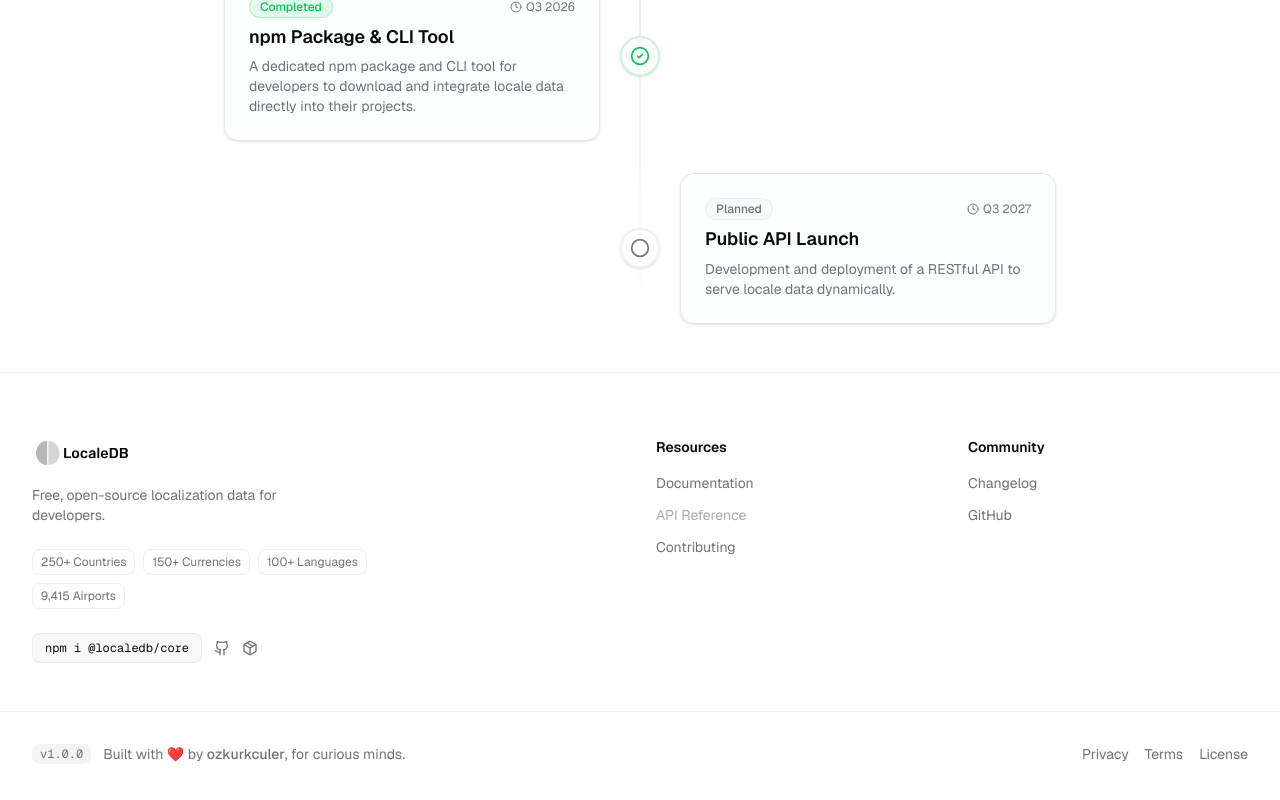
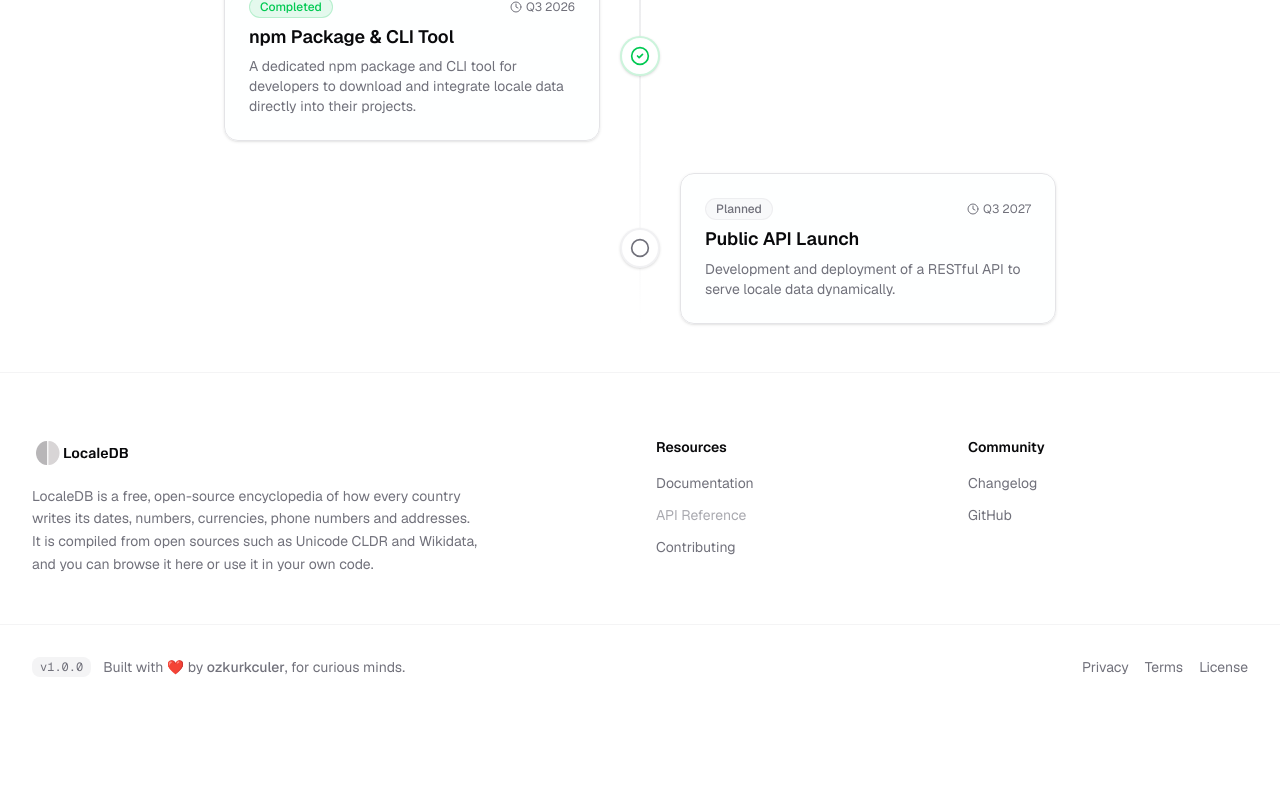
Before and after one commit to ozkurkculer/localedb, a Next.js app: page /en/roadmap in a window 1280 px wide. Shown: the part 882-1682 px from the top of the page. After the commit the page ends 1623 px from the top, so only its background shows below. Built offline with nearby package versions, Linux system fonts and the light colour scheme; some icons are missing.

Commit message:
feat: update footer descriptions for localization in multiple languages

```diff
--- a/messages/en.json
+++ b/messages/en.json
@@ -678,7 +678,7 @@
         }
     },
     "footer": {
-        "description": "Free, open-source localization data for developers.",
+        "description": "LocaleDB is a free, open-source encyclopedia of how every country writes its dates, numbers, currencies, phone numbers and addresses. It is compiled from open sources such as Unicode CLDR and Wikidata, and you can browse it here or use it in your own code.",
         "sections": {
             "resources": {
                 "title": "Resources",
--- a/messages/es.json
+++ b/messages/es.json
@@ -717,7 +717,7 @@
         }
     },
     "footer": {
-        "description": "Datos de localización gratuitos y de código abierto para desarrolladores.",
+        "description": "LocaleDB es una enciclopedia gratuita y de código abierto sobre cómo cada país escribe sus fechas, números, monedas, números de teléfono y direcciones. Se compila a partir de fuentes abiertas como Unicode CLDR y Wikidata, y puedes consultarla aquí o usarla en tu propio código.",
         "sections": {
             "resources": {
                 "title": "Recursos",
--- a/messages/fr.json
+++ b/messages/fr.json
@@ -717,7 +717,7 @@
         }
     },
     "footer": {
-        "description": "Données de localisation gratuites et open source pour les développeurs.",
+        "description": "LocaleDB est une encyclopédie gratuite et open source sur la façon dont chaque pays écrit ses dates, ses nombres, ses devises, ses numéros de téléphone et ses adresses. Elle est compilée à partir de sources ouvertes comme Unicode CLDR et Wikidata : consultez-la ici ou utilisez-la dans votre propre code.",
         "sections": {
             "resources": {
                 "title": "Ressources",
--- a/messages/ja.json
+++ b/messages/ja.json
@@ -717,7 +717,7 @@
         }
     },
     "footer": {
-        "description": "開発者向けの無料オープンソースローカリゼーションデータ。",
+        "description": "LocaleDB は、各国が日付・数値・通貨・電話番号・住所をどのように表記するかをまとめた、無料のオープンソース百科事典です。Unicode CLDR や Wikidata などのオープンなソースから編纂されており、ここで閲覧することも、自分のコードで利用することもできます。",
         "sections": {
             "resources": {
                 "title": "リソース",
--- a/messages/pt.json
+++ b/messages/pt.json
@@ -717,7 +717,7 @@
         }
     },
     "footer": {
-        "description": "Dados de localização gratuitos e de código aberto para desenvolvedores.",
+        "description": "O LocaleDB é uma enciclopédia gratuita e de código aberto sobre como cada país escreve datas, números, moedas, números de telefone e endereços. É compilado a partir de fontes abertas como o Unicode CLDR e a Wikidata, e pode consultá-lo aqui ou usá-lo no seu próprio código.",
         "sections": {
             "resources": {
                 "title": "Recursos",
--- a/messages/tr.json
+++ b/messages/tr.json
@@ -679,7 +679,7 @@
         }
     },
     "footer": {
-        "description": "Geliştiriciler için ücretsiz, açık kaynaklı yerelleştirme verileri.",
+        "description": "LocaleDB, her ülkenin tarihleri, sayıları, para birimlerini, telefon numaralarını ve adresleri nasıl yazdığını anlatan ücretsiz ve açık kaynaklı bir ansiklopedidir. Unicode CLDR ve Wikidata gibi açık kaynaklardan derlenir; burada göz atabilir ya da kendi kodunda kullanabilirsin.",
         "sections": {
             "resources": {
                 "title": "Kaynaklar",
--- a/messages/zh.json
+++ b/messages/zh.json
@@ -717,7 +717,7 @@
         }
     },
     "footer": {
-        "description": "面向开发人员的免费开源本地化数据。",
+        "description": "LocaleDB 是一部免费的开源百科，介绍每个国家如何书写日期、数字、货币、电话号码和地址。它汇集自 Unicode CLDR、Wikidata 等开放来源，你可以在这里浏览，也可以在自己的代码中使用。",
         "sections": {
             "resources": {
                 "title": "资源",
--- a/src/components/layout/footer.tsx
+++ b/src/components/layout/footer.tsx
@@ -5,7 +5,6 @@
 import { footerNav } from '@/config/navigation';
 import { getAppVersion } from '@/lib/updates';
 import { Logo } from '@/components/logo';
-import { Github, Package } from 'lucide-react';
 
 export async function Footer() {
     const t = await getTranslations();
@@ -18,41 +17,7 @@
                     <Link href="/" className="flex items-center space-x-2">
                         <Logo className="h-8 w-auto" />
                     </Link>
-                    <p className="mt-4 max-w-xs text-sm text-muted-foreground">{t('footer.description')}</p>
-
-                    {/* Dataset at a glance */}
-                    <ul className="mt-6 flex max-w-sm flex-wrap gap-2 text-xs text-muted-foreground">
-                        {(['countries', 'currencies', 'languages', 'airports'] as const).map((key) => (
-                            <li key={key} className="rounded-md border border-border/60 px-2 py-1">
-                                {t(`docs.overview.stats.${key}`)}
-                            </li>
-                        ))}
-                    </ul>
-
-                    {/* Install + links */}
-                    <div className="mt-6 flex flex-wrap items-center gap-3">
-                        <code className="rounded-md border border-border/60 bg-muted/50 px-3 py-1.5 font-mono text-xs text-foreground">
-                            npm i @localedb/core
-                        </code>
-                        <a
-                            href={siteConfig.links.github}
-                            target="_blank"
-                            rel="noopener noreferrer"
-                            aria-label="GitHub"
-                            className="text-muted-foreground transition-colors hover:text-foreground"
-                        >
-                            <Github className="h-4 w-4" />
-                        </a>
-                        <a
-                            href={siteConfig.links.npm}
-                            target="_blank"
-                            rel="noopener noreferrer"
-                            aria-label="npm"
-                            className="text-muted-foreground transition-colors hover:text-foreground"
-                        >
-                            <Package className="h-4 w-4" />
-                        </a>
-                    </div>
+                    <p className="mt-4 max-w-md text-sm leading-relaxed text-muted-foreground">{t('footer.description')}</p>
                 </div>
 
                 {/* Resources */}
```
Also changed, not shown: messages/ar.json, messages/bn.json, messages/hi.json, messages/ru.json.
